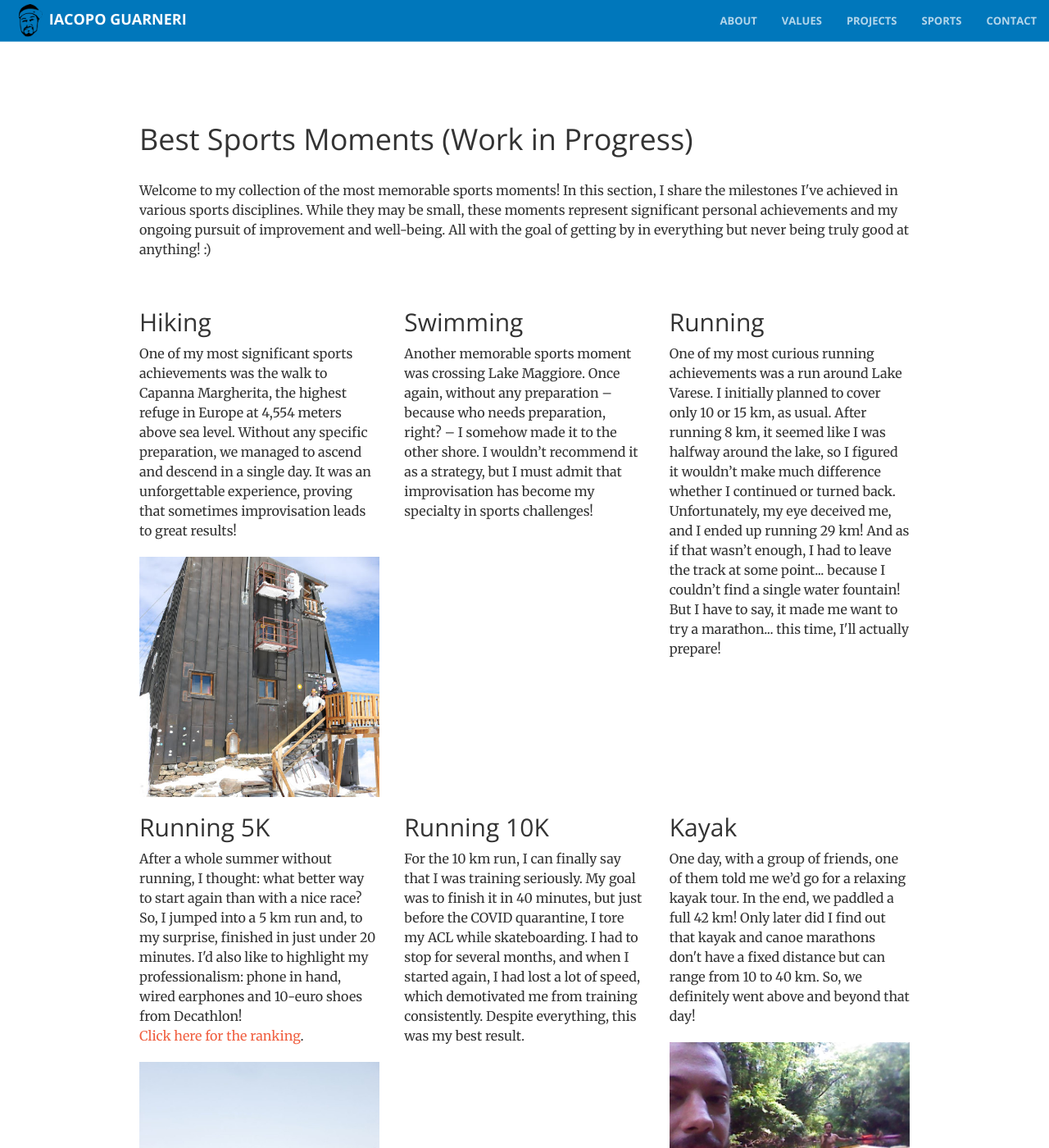
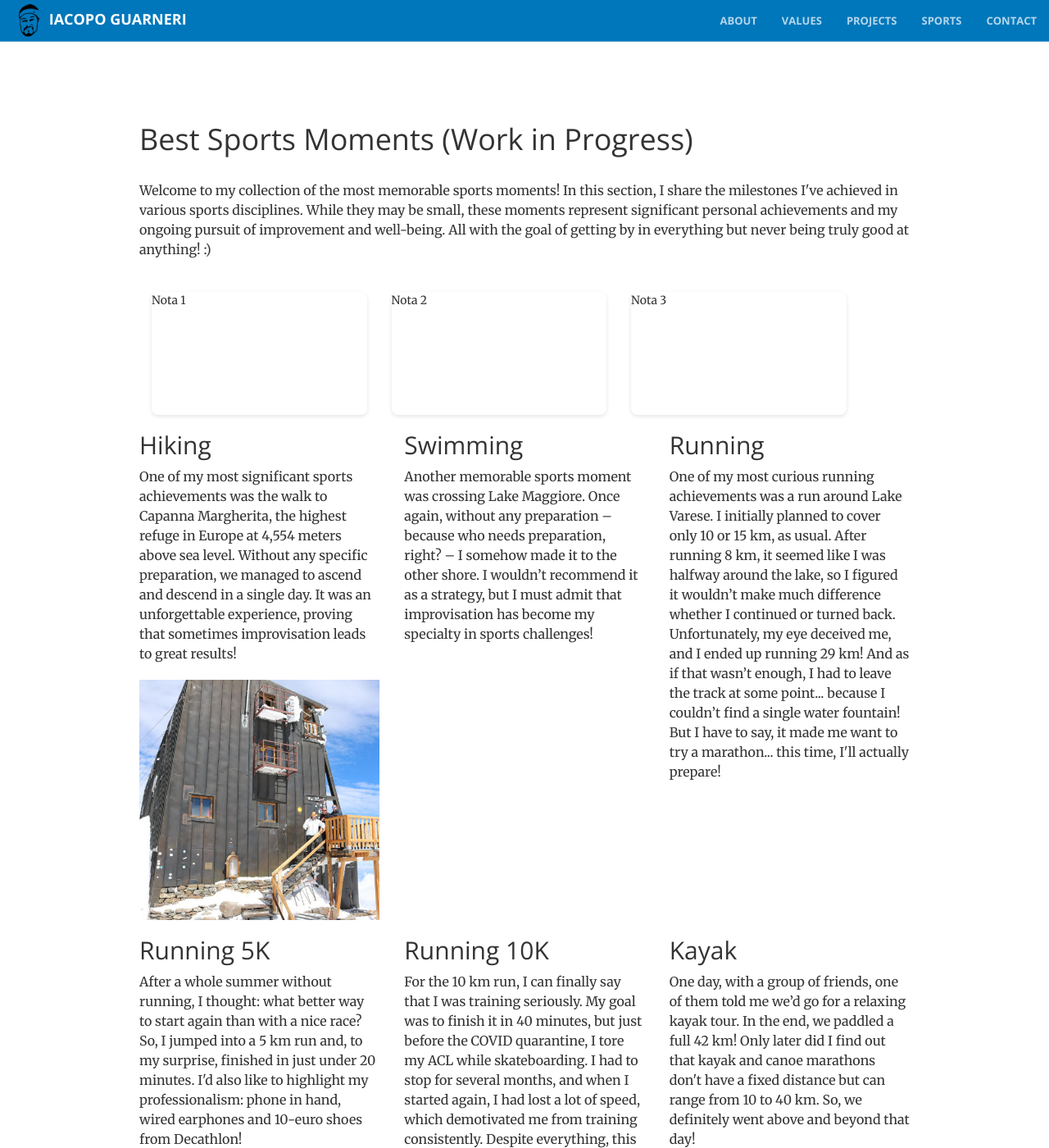
Before and after one commit to iacoposk8/iacoposk8.github.io, a Jekyll site: the page built from sports.html, in a window 1280 px wide and 1400 px high. Shown: the whole window at 82% size. Built offline with Jekyll 4.4.1, drawn with Linux system fonts in a browser that asks for light colours; a script that is not in the unit is left out.

Commit message:
Update sports.html

```diff
--- a/sports.html
+++ b/sports.html
@@ -7,6 +7,29 @@ title: Best Sports Moments
 <br />
 <p>Welcome to my collection of the most memorable sports moments! In this section, I share the milestones I've achieved in various sports disciplines. While they may be small, these moments represent significant personal achievements and my ongoing pursuit of improvement and well-being. All with the goal of getting by in everything but never being truly good at anything! :)</p>
 <br />
+
+<style>
+.note {
+    border-radius: 8px;
+    box-shadow: 0 2px 5px rgba(0, 0, 0, 0.1);
+    min-height: 150px; /* Altezza minima per le note */
+}
+</style>
+
+<div class="container">
+    <div class="row">
+        <div class="col-sm-6 col-md-4 col-lg-3 mb-4">
+            <div class="note p-3 bg-light">Nota 1</div>
+        </div>
+        <div class="col-sm-6 col-md-4 col-lg-3 mb-4">
+            <div class="note p-3 bg-light">Nota 2</div>
+        </div>
+        <div class="col-sm-6 col-md-4 col-lg-3 mb-4">
+            <div class="note p-3 bg-light">Nota 3</div>
+        </div>
+        <!-- Aggiungi altri div per altre note -->
+    </div>
+</div>
 
 <div class="row">
   <div class="col-md-4">
```
